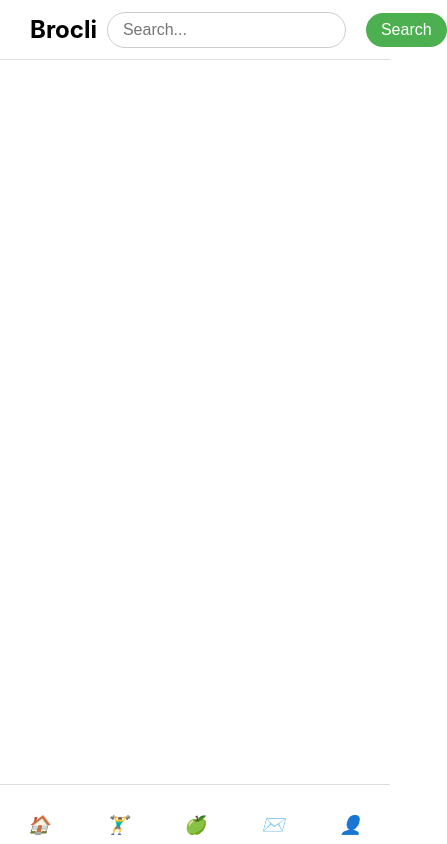
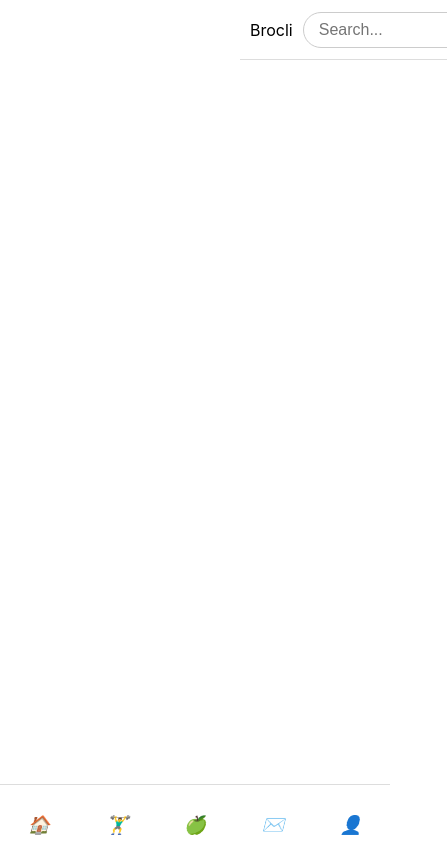
Before and after one commit to sumardey5/brocli-forum, a React (Create React App) app: page / in a window 390 px wide. Shown: the whole page, 447 px wide, since content can reach past the window. Built offline with nearby package versions, Linux system fonts and the light colour scheme.

Commit message:
almost works - header does not line up in mobile, desktop is correct

```diff
--- a/src/components/Header.css
+++ b/src/components/Header.css
@@ -40,28 +40,33 @@
     margin-left: 10px;
 }
 
-/* Adjustments for mobile view */
 @media (max-width: 768px) {
     .dashboard-header {
+        position: fixed;
+        top: 0;
         width: 100%;
-        left: 0;
-        justify-content: space-between; /* Space out the elements */
+        height: 60px;
+        display: flex;
+        align-items: center;
+        justify-content: space-between;
+        padding: 0 10px;
+        background-color: white;
+        border-bottom: 1px solid #ddd;
+        box-sizing: border-box;
     }
 
     .header-logo {
         display: block;
-        margin-left: 10px;
-        font-size: 24px;
-        font-weight: bold;
-        color: black;
+        margin-right: auto;  /* Keeps logo on the left */
     }
 
     .search-bar {
-        flex-grow: 1;
-        margin: 0 10px; /* Spacing on mobile */
+        flex: 1;  /* Allows search bar to fill available space */
+        margin-left: 10px; /* Ensures spacing from the logo */
+        margin-right: 10px; /* Spacing from search button */
     }
 
     .search-button {
-        margin-right: 10px;
+        margin-left: 10px; /* Spacing from search bar */
     }
 }
--- a/src/components/Sidebar.css
+++ b/src/components/Sidebar.css
@@ -57,7 +57,6 @@
     color: #3b82f6;
 }
 
-/* Mobile View */
 @media (max-width: 768px) {
     .sidebar {
         width: 100%;
```
Also changed, not shown: src/App.css (+7 -7 lines).
